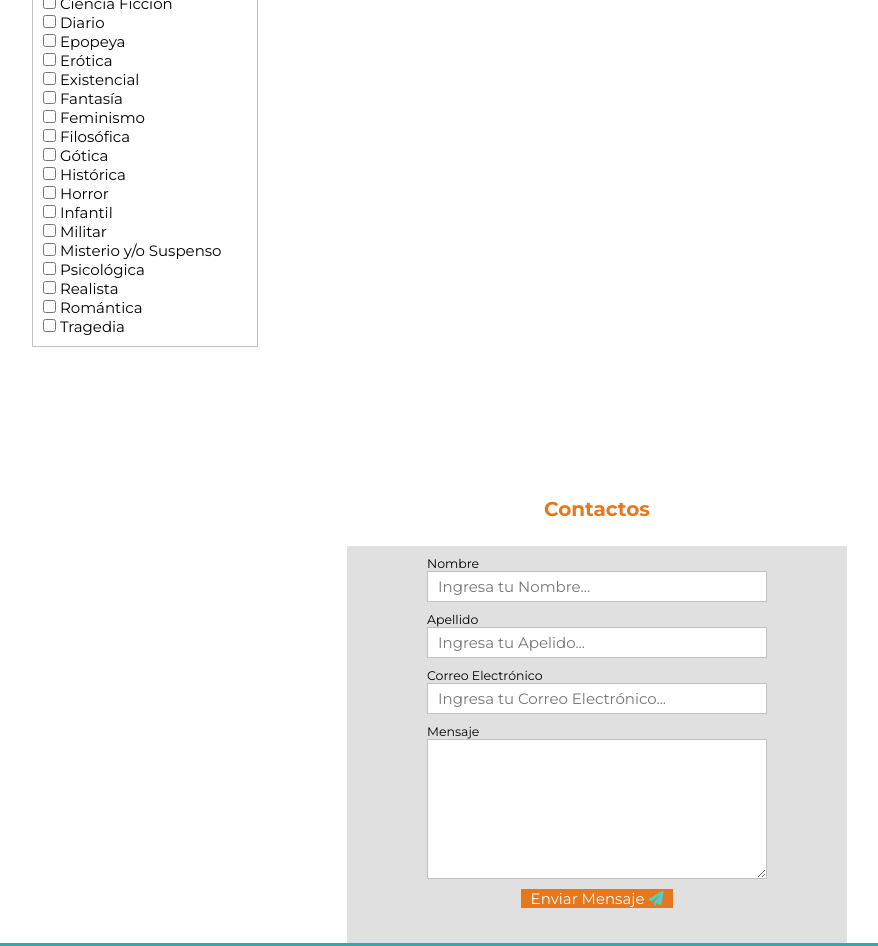
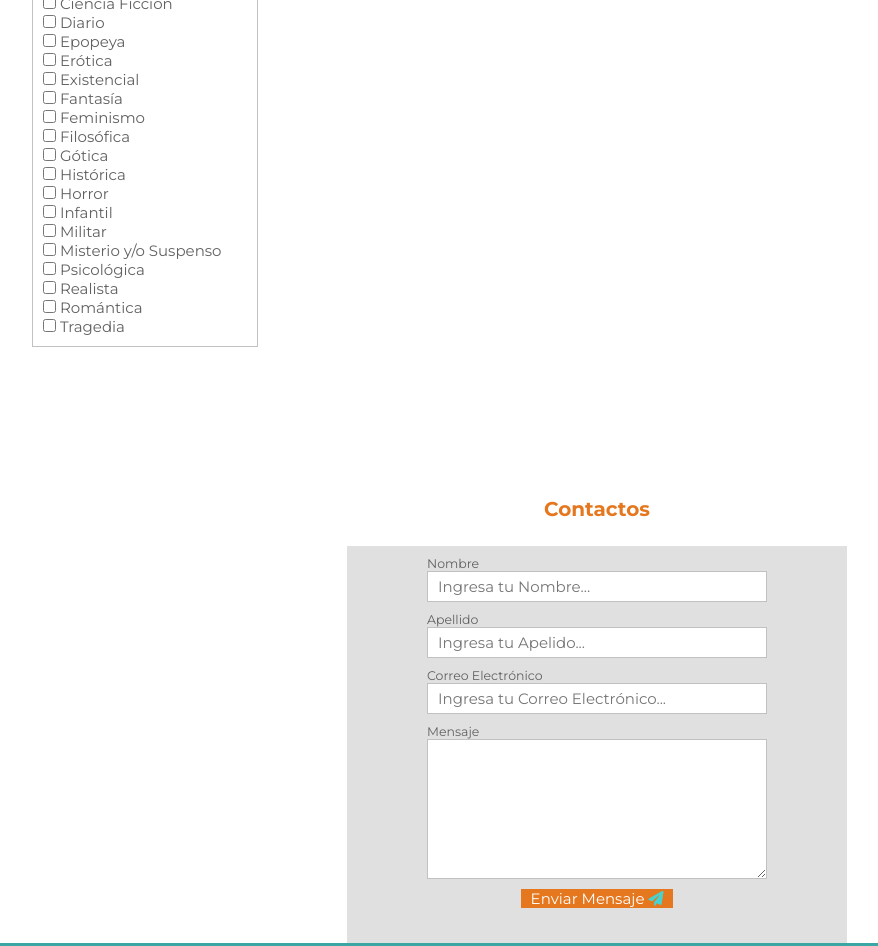
Before and after one commit to ZoraliaGuillen/CACPython, a website: page index.html in a window 1280 px wide. Shown: the part 7537-8483 px from the top of the page, without its empty margins (43-921 px from the left). Drawn offline with Linux system fonts and the light colour scheme; no server answers.

```diff
--- a/CSS/styles.css
+++ b/CSS/styles.css
@@ -10,7 +10,7 @@
 }
 
 * {
-    color: black;
+    color: #616161;
     font-size: 15px;
     padding: 0;
     margin: 0;
@@ -994,7 +994,7 @@
 
 
 
-@media (max-width:991px) {
+@media (max-width:1025px) {
 
     .fa-bars, .close{
         display: block;
```
